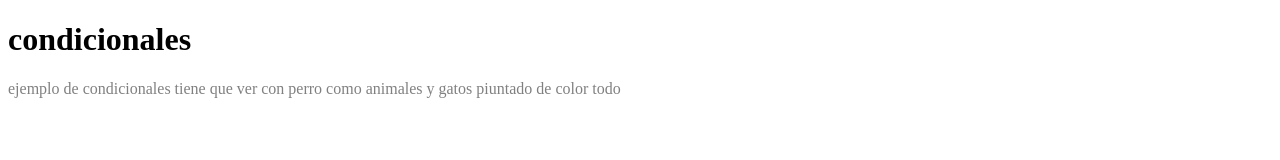
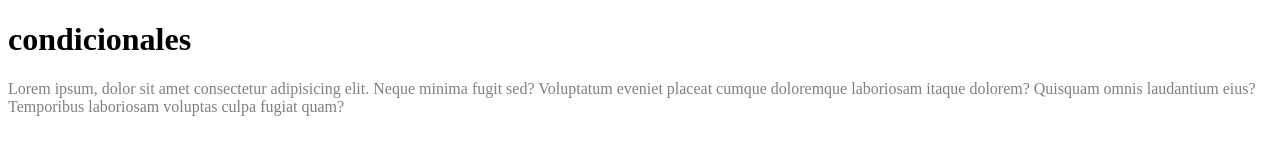
Before and after one commit to jonimaldo88/ProyectoCoder, a plain HTML site: page ejemplosclases/index.html in a window 1280 px wide. Drawn offline with Linux system fonts and the light colour scheme.

Commit message:
rivision de etiquetas

```diff
--- a/ejemplosclases/index.html
+++ b/ejemplosclases/index.html
@@ -9,6 +9,6 @@
 </head>
 <body>
     <h1>condicionales</h1>
-    <p>ejemplo de condicionales tiene que ver con perro como animales y gatos piuntado de color todo</p>
+    <p>Lorem ipsum, dolor sit amet consectetur adipisicing elit. Neque minima fugit sed? Voluptatum eveniet placeat cumque doloremque laboriosam itaque dolorem? Quisquam omnis laudantium eius? Temporibus laboriosam voluptas culpa fugiat quam?</p>
 </body>
 </html></html>
```
Also changed, not shown: combos.html (+2 -0 lines), mesas.html (+2 -0 lines), sillones.html (+2 -1 lines), sobrenosotros.html (+2 -0 lines).
